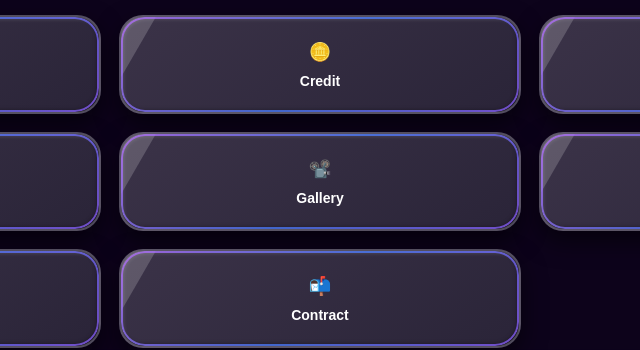
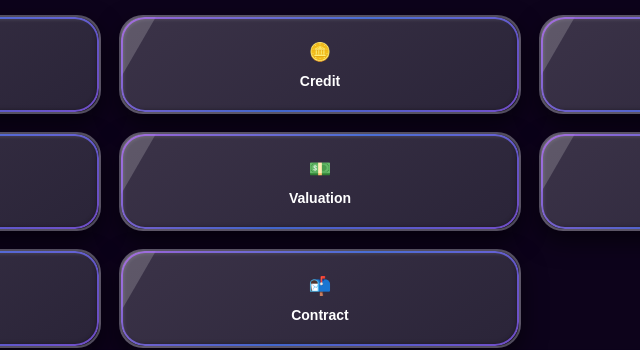
Before and after one commit to theworldvegas/theworldvegas, a plain HTML site: page dashboard.html in a window 1280 px wide. Shown: the part 980-1330 px from the top of the page, 320-960 px from the left. Drawn offline with Linux system fonts and the light colour scheme; no server answers.

Commit message:
Update dashboard.html

```diff
--- a/dashboard.html
+++ b/dashboard.html
@@ -223,7 +223,7 @@ body{
   <a href="deposit.html">🪙<span>Credit</span></a>
   <a href="withdraw.html">💳<span>Debit</span></a>
   <a href="plan.html">💷<span>Audit</span></a>
-  <a href="profile.html">📽️<span>Gallery</span></a>
+  <a href="profile.html">💵<span>Valuation</span></a>
   <a href="refer.html">🕸️<span>💷Increase</span></a>
   <a href="transaction.html">🧬<span>Memoir</span></a>
   <a href="about.html">📬<span>Contract</span></a>
```
